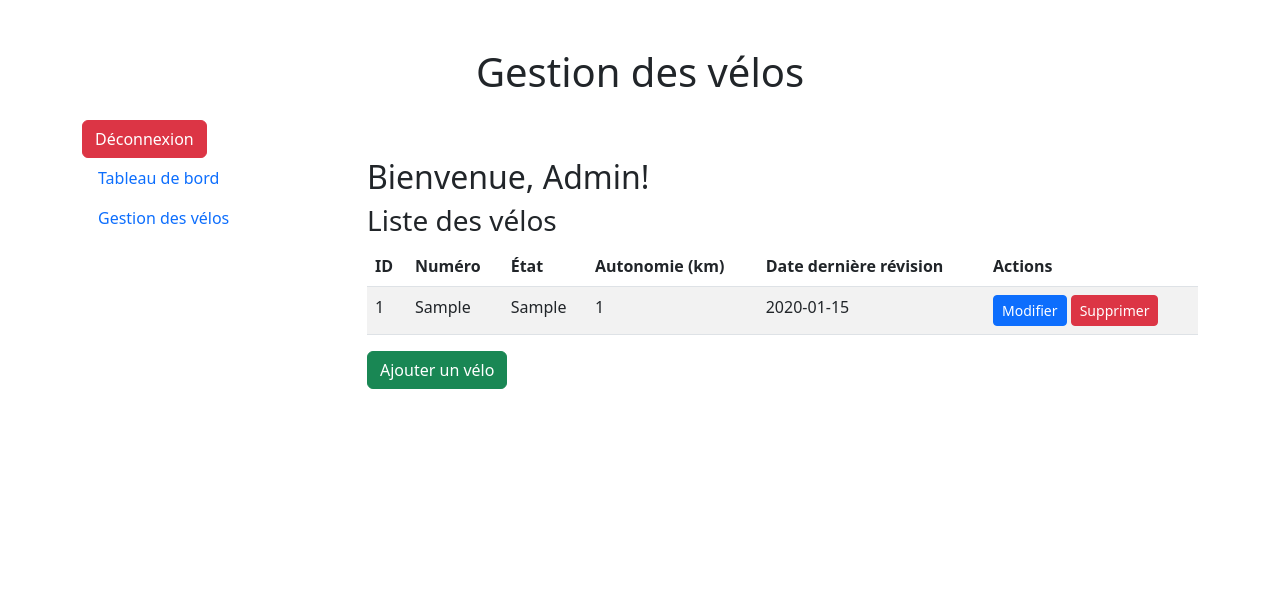
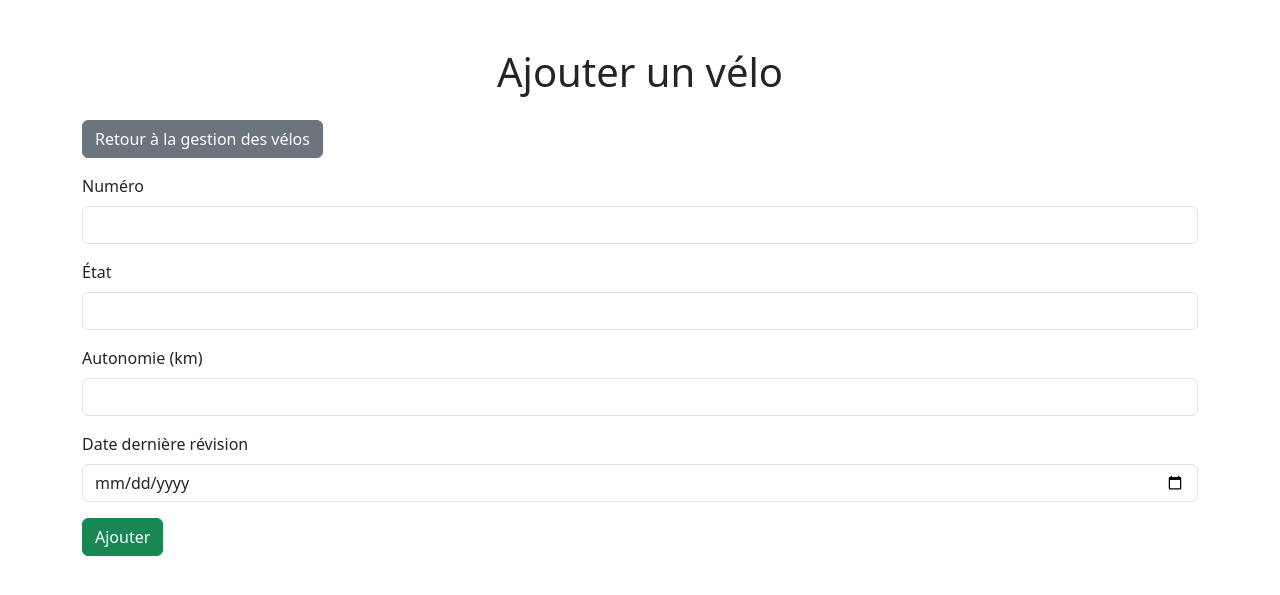
Before and after one commit to MaryliaSabatier/projet_poubelle_verte, a PHP site: page /gestionnaire_reseau/gestion_velos.php in a window 1280 px wide. Shown: the top 595 px of the page. Run offline with PHP 8.4, Linux system fonts and the light colour scheme; a user stored in the database is signed in; tables that the repository leaves empty hold one stand-in row (values such as "Sample post").

Commit message:
Mise a jour du code rh

```diff
--- a/gestionnaire_reseau/gestion_velos.php
+++ b/gestionnaire_reseau/gestion_velos.php
@@ -18,83 +18,55 @@ if ($conn->connect_error) {
     die("La connexion a échoué : " . $conn->connect_error);
 }
 
-// Traitement des actions (suppression de vélo)
-if (isset($_GET['action']) && $_GET['action'] == 'supprimer' && isset($_GET['id'])) {
-    $veloId = $_GET['id'];
+// Traitement du formulaire d'ajout de vélo
+if ($_SERVER['REQUEST_METHOD'] == 'POST') {
+    $numero = $_POST['numero'];
+    $etat = $_POST['etat'];
+    $autonomie_km = $_POST['autonomie_km'];
+    $date_derniere_revision = $_POST['date_derniere_revision'];
 
-    // Suppression du vélo
-    $stmt = $conn->prepare("DELETE FROM velos WHERE id = ?");
-    $stmt->bind_param("i", $veloId);
+    $stmt = $conn->prepare("INSERT INTO velos (numero, etat, autonomie_km, date_derniere_revision) VALUES (?, ?, ?, ?)");
+    $stmt->bind_param("ssis", $numero, $etat, $autonomie_km, $date_derniere_revision);
+
     if ($stmt->execute()) {
-        header('Location: gestion_velos.php'); // Redirection après suppression réussie
+        header('Location: gestion_velos.php'); // Redirection après ajout réussi
         exit();
     } else {
-        echo "Erreur lors de la suppression du vélo.";
+        echo "Erreur lors de l'ajout du vélo.";
     }
 }
-
-// Récupération de la liste des vélos
-$sqlVelos = "SELECT * FROM velos";
-$resultVelos = $conn->query($sqlVelos);
 ?>
 
 <!DOCTYPE html>
 <html>
 <head>
-    <title>Gestion des vélos</title>
+    <title>Ajouter un vélo</title>
     <link rel="stylesheet" href="https://cdn.jsdelivr.net/npm/bootstrap@5.3.0/dist/css/bootstrap.min.css">
 </head>
 <body>
     <div class="container mt-5">
-        <h1 class="text-center mb-4">Gestion des vélos</h1>
-        <a href="../logout.php" class="btn btn-danger logout-btn">Déconnexion</a>
+        <h1 class="text-center mb-4">Ajouter un vélo</h1>
+        <a href="gestion_velos.php" class="btn btn-secondary mb-3">Retour à la gestion des vélos</a>
 
-        <div class="row">
-            <div class="col-md-3">
-                <ul class="nav flex-column">
-                    <li class="nav-item">
-                        <a class="nav-link" href="gestionnaire_reseau.php">Tableau de bord</a>
-                    </li>
-                    <li class="nav-item">
-                        <a class="nav-link active" href="gestion_velos.php">Gestion des vélos</a>
-                    </li>
-                    </ul>
+        <form method="post" action="ajouter_velo.php">
+            <div class="mb-3">
+                <label for="numero" class="form-label">Numéro</label>
+                <input type="text" class="form-control" id="numero" name="numero" required>
             </div>
-            <div class="col-md-9">
-                <h2>Bienvenue, <?php echo $_SESSION['prenom']; ?>!</h2>
-
-                <h3>Liste des vélos</h3>
-                <table class="table table-striped">
-                    <thead>
-                        <tr>
-                            <th>ID</th>
-                            <th>Numéro</th>
-                            <th>État</th>
-                            <th>Autonomie (km)</th>
-                            <th>Date dernière révision</th>
-                            <th>Actions</th>
-                        </tr>
-                    </thead>
-                    <tbody>
-                        <?php while ($row = $resultVelos->fetch_assoc()): ?>
-                            <tr>
-                                <td><?php echo $row["id"]; ?></td>
-                                <td><?php echo $row["numero"]; ?></td>
-                                <td><?php echo $row["etat"]; ?></td>
-                                <td><?php echo $row["autonomie_km"]; ?></td>
-                                <td><?php echo $row["date_derniere_revision"]; ?></td>
-                                <td>
-                                    <a href="modifier_velo.php?id=<?php echo $row["id"]; ?>" class="btn btn-primary btn-sm">Modifier</a>
-                                    <a href="gestion_velos.php?action=supprimer&id=<?php echo $row["id"]; ?>" class="btn btn-danger btn-sm" onclick="return confirm('Êtes-vous sûr de vouloir supprimer ce vélo ?')">Supprimer</a>
-                                </td>
-                            </tr>
-                        <?php endwhile; ?>
-                    </tbody>
-                </table>
-
-                <a href="ajouter_velo.php" class="btn btn-success">Ajouter un vélo</a>
+            <div class="mb-3">
+                <label for="etat" class="form-label">État</label>
+                <input type="text" class="form-control" id="etat" name="etat" required>
             </div>
-        </div>
+            <div class="mb-3">
+                <label for="autonomie_km" class="form-label">Autonomie (km)</label>
+                <input type="number" class="form-control" id="autonomie_km" name="autonomie_km" required>
+            </div>
+            <div class="mb-3">
+                <label for="date_derniere_revision" class="form-label">Date dernière révision</label>
+                <input type="date" class="form-control" id="date_derniere_revision" name="date_derniere_revision" required>
+            </div>
+            <button type="submit" class="btn btn-success">Ajouter</button>
+        </form>
     </div>
 
     <script src="https://cdn.jsdelivr.net/npm/bootstrap@5.3.0/dist/js/bootstrap.bundle.min.js"></script>
--- a/map/index.html
+++ b/map/index.html
@@ -2,7 +2,7 @@
 <html lang="en">
 <head>
     <meta charset="UTF-8">
-    <title>Map of Velo Routes</title>
+    <title>Map pour la récupération des poubelles</title>
     <link rel="stylesheet" href="assets/css/styles.css">
     <script src="assets/lib/d3.v7.min.js"></script>
     <script src="assets/lib/leaflet.js"></script>
--- a/rh/rh.php
+++ b/rh/rh.php
@@ -21,7 +21,7 @@ if ($conn->connect_error) {
 // Requêtes pour récupérer les données du tableau de bord
 $sqlTotalUtilisateurs = "SELECT COUNT(*) as total FROM utilisateurs";
 $sqlTotalCyclistes = "SELECT COUNT(*) as total FROM utilisateurs WHERE role_id = 3";
-$sqlTotalMalade = "SELECT COUNT(*) as total FROM utilisateurs WHERE malade = 1";
+$sqlTotalMalade = "SELECT COUNT(*) as total FROM utilisateurs WHERE disponibilite = 'malade'"; // Utilisation de la colonne 'disponibilite'
 
 $resultTotalUtilisateurs = $conn->query($sqlTotalUtilisateurs);
 $resultTotalCyclistes = $conn->query($sqlTotalCyclistes);
@@ -52,7 +52,7 @@ $totalMalade = $resultTotalMalade->fetch_assoc()['total'];
                     <li class="nav-item">
                         <a class="nav-link" href="gestion_utilisateurs_rh.php">Gestion des utilisateurs</a>
                     </li>
-                    </ul>
+                </ul>
             </div>
             <div class="col-md-9">
                 <h2>Bienvenue, <?php echo $_SESSION['prenom']; ?>!</h2>
```
Also changed, not shown: map/assets/js/script.js (+9 -9 lines), rh/gestion_utilisateurs_rh.php (+6 -6 lines).
